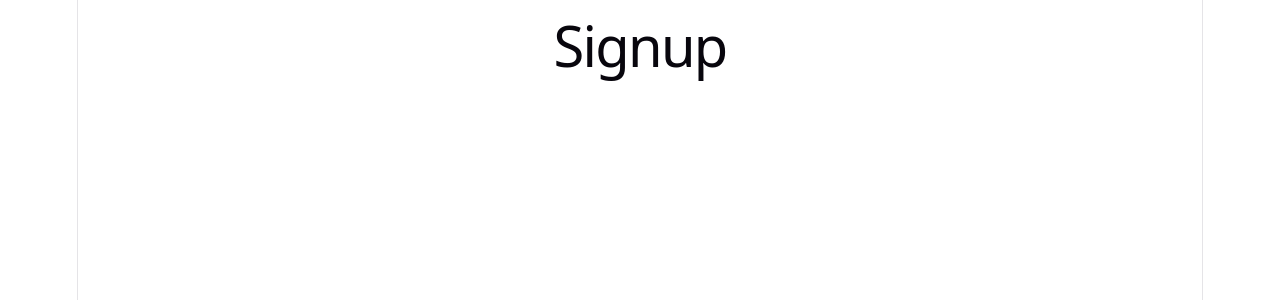
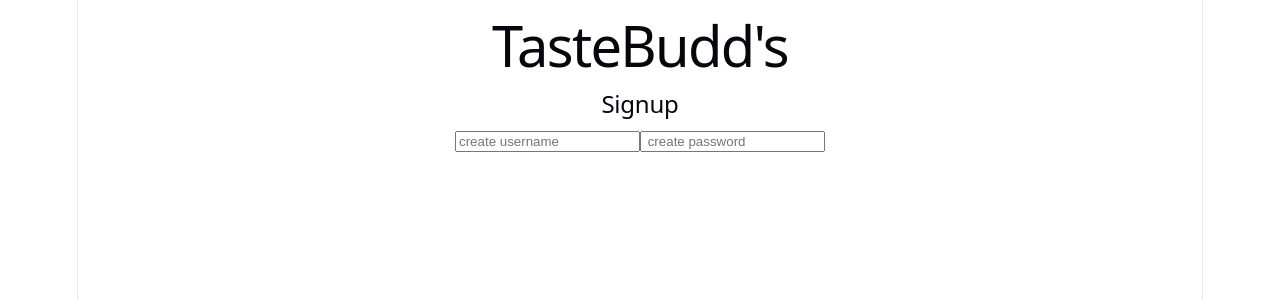
Before and after one commit to siMoon646/TasteBudd-s, a React (Vite) app in the folder frontend/: page /signup in a window 1280 px wide. Shown: the top 300 px of the page. Built offline with nearby package versions, Linux system fonts and the light colour scheme.

Commit message:
username and password input text for login and signup page

```diff
--- a/frontend/src/pages/login.jsx
+++ b/frontend/src/pages/login.jsx
@@ -1,7 +1,12 @@
 function Login(){
     return(
         <div>
-            <h1>Login</h1>
+            <h1>TasteBudd's</h1>
+            <h2>Login</h2>
+            <div>
+                <input type = "text" placeholder = "username"/>
+                <input type = "text" placeholder = "password"/>
+            </div>
         </div>
     );
 }
--- a/frontend/src/pages/signup.jsx
+++ b/frontend/src/pages/signup.jsx
@@ -3,7 +3,12 @@ import { Link } from "react-router-dom";
 function Signup(){
     return(
         <div>
-            <h1>Signup</h1>
+            <h1>TasteBudd's</h1>
+            <h2>Signup</h2>
+            <div>
+                <input type = "text" placeholder = "create username"/>
+                <input type = "text" placeholder = " create password"/>
+            </div>
         </div>
     );
 }
```
